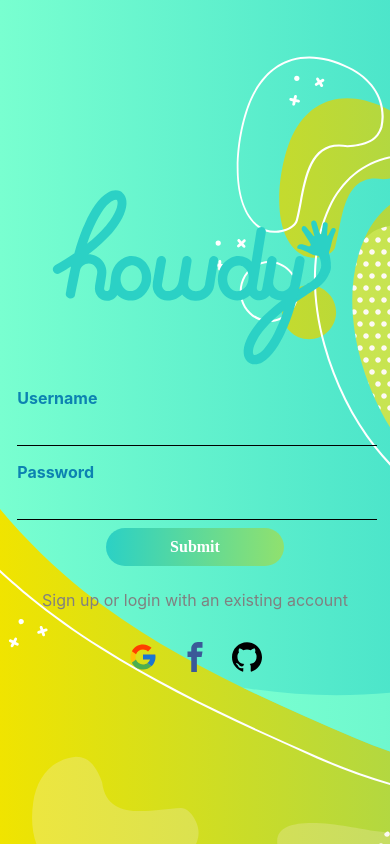
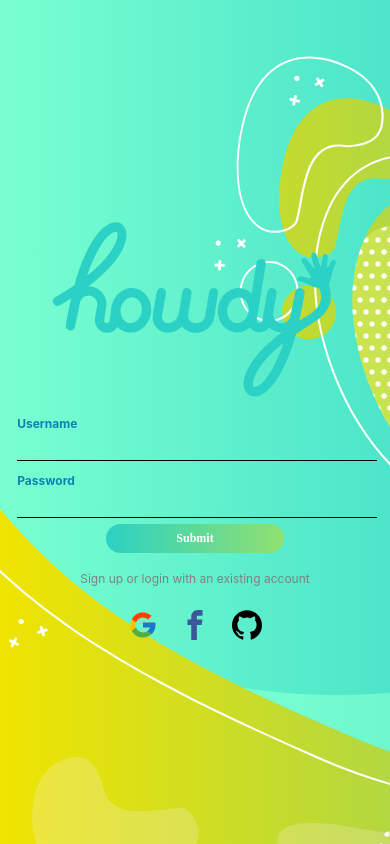
Before and after one commit to jdilldev/best-practices-scaffold, a React (Create React App) app: page / in a window 390 px wide. Built offline with nearby package versions, Linux system fonts and the light colour scheme; a web font is replaced by a local one.

Commit message:
example of graceful degradation design, not quite mobile-first, but could easily be configured to be so. login screen targets three viewports using media queries, and login setup issues a dummy token from a server

```diff
--- a/src/App.scss
+++ b/src/App.scss
@@ -26,5 +26,7 @@ nav {
 	a {
 		color: whitesmoke;
 		text-decoration: none;
+		font-weight: bold;
+		font-size: 1.2em;
 	}
 }
--- a/src/index.scss
+++ b/src/index.scss
@@ -1,5 +1,6 @@
 body {
 	margin: 0;
+	font-size: 12px;
 	font-family: "Avenir", -apple-system, BlinkMacSystemFont, "Segoe UI", "Roboto",
 		"Oxygen", "Ubuntu", "Cantarell", "Fira Sans", "Droid Sans", "Helvetica Neue",
 		sans-serif;
```
